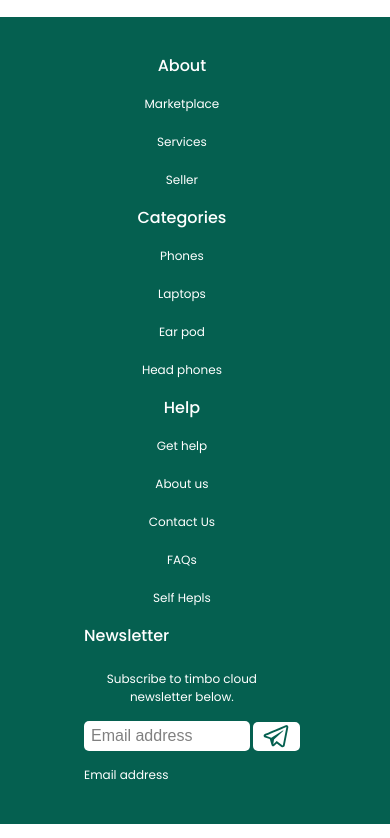
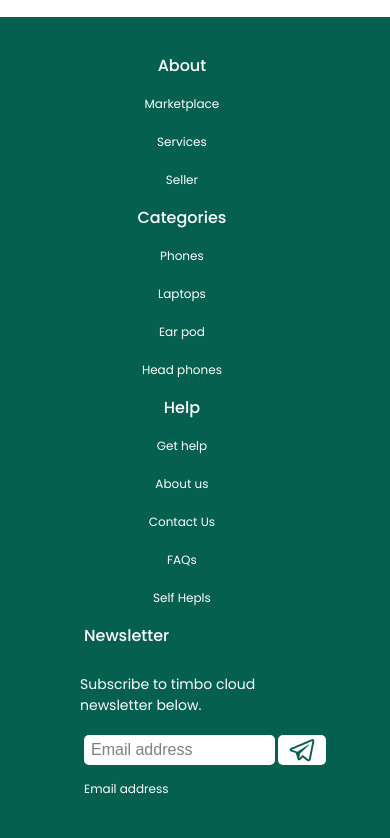
Before and after one commit to Promiseejiro/HNG2, a React (Create React App) app: page /cart in a window 390 px wide. Shown: the part 483-1321 px from the top of the page. Built offline with nearby package versions, Linux system fonts and the light colour scheme.

Commit message:
new commit

```diff
--- a/src/Compnent/BestSellersProduct/index.module.css
+++ b/src/Compnent/BestSellersProduct/index.module.css
@@ -18,6 +18,7 @@
 
 .image {
   width: 270px;
+
 }
 
 .content {
--- a/src/Compnent/Category/index.js
+++ b/src/Compnent/Category/index.js
@@ -5,7 +5,7 @@
 import earpod from "../../assets/images/earpod.png";
 import categoryWatch from "../../assets/images/categoryWatch.png";
 import camera from "../../assets/images/3redcamera.png";
-import phone from "../../assets/images/phone.jpg";
+import phone from "../../assets/images/phone1.png";
 import { useLocation } from "react-router-dom";
 import { useEffect } from "react";
 import { useRef } from "react";
--- a/src/Compnent/Footer/index.js
+++ b/src/Compnent/Footer/index.js
@@ -197,16 +197,9 @@
             >
               Newsletter
             </Typography>
-            <Typography
-              fontWeight="400"
-              size="12px"
-              lineHeight="18px"
-              marginHorizontal="20px"
-              marginVertical="10px"
-              color="#fff"
-            >
+            <p className={style.text}>
               Subscribe to timbo cloud newsletter below.
-            </Typography>
+            </p>
             <div className={style.subscribe_form}>
               <input
                 className={style.footer_input}
--- a/src/Compnent/Footer/index.module.css
+++ b/src/Compnent/Footer/index.module.css
@@ -28,7 +28,7 @@
 .subscribe_form {
   display: flex;
   gap: 3px;
-  align-items: center;
+  /* align-items: center; */
 }
 
 .footer_input {
@@ -40,7 +40,7 @@
   background-color: white;
   display: flex;
   align-items: center;
-  justify-content: center;
+  /* justify-content: center; */
   border-radius: 5px;
   font-size: 14px;
 }
@@ -61,6 +61,13 @@
   border-radius: 5px;
 }
 
+.text {
+  padding-left: 1rem;
+  color: var(--white-color);
+  text-align: left;
+  font-size: 14px;
+}
+
 @media (max-width: 768px) {
   .flex_container {
     display: flex;
@@ -72,6 +79,9 @@
   }
 
   .newLetter {
-    width: 90%;
+    width: 100%;
+  }
+
+  .text {
   }
 }
--- a/src/Compnent/Hero/index.module.css
+++ b/src/Compnent/Hero/index.module.css
@@ -19,7 +19,7 @@
 .top_hero span {
   color: #056050;
   margin-right: 10px;
-  text-align: center;
+  /* text-align: center; */
 }
 
 .flex_container {
--- a/src/Compnent/ProductCard/index.js
+++ b/src/Compnent/ProductCard/index.js
@@ -50,11 +50,10 @@
         </div>
         <div className={style.product_info}>
           <div className={style.rating}>
-            {" "}
             <Rating rating={rating} />
           </div>
           <p className={style.name}>{name}</p>
-          <p className={style.price}>${price}</p>
+          <p className={style.productPrice}>${price}</p>
         </div>
       </Link>
       <div className={style.btn_container}>
--- a/src/Compnent/ProductCard/index.module.css
+++ b/src/Compnent/ProductCard/index.module.css
@@ -16,6 +16,7 @@
 
 .image {
   width: 70px;
+  min-height: 4rem;
   height: auto;
 }
 
@@ -53,8 +54,9 @@
   text-align: left;
 }
 
-.price {
+.productPrice {
   text-align: left;
+  margin: 0;
 }
 
 .rating {
```
Also changed, not shown: src/assets/images/phone1.png (added), src/assets/svg/phone1.svg (added).
